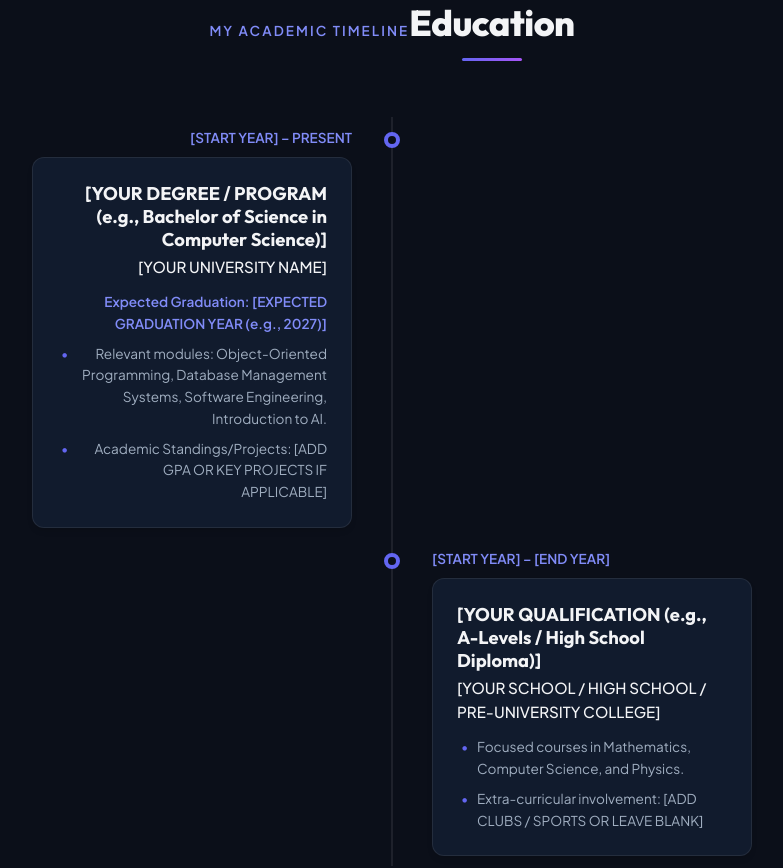
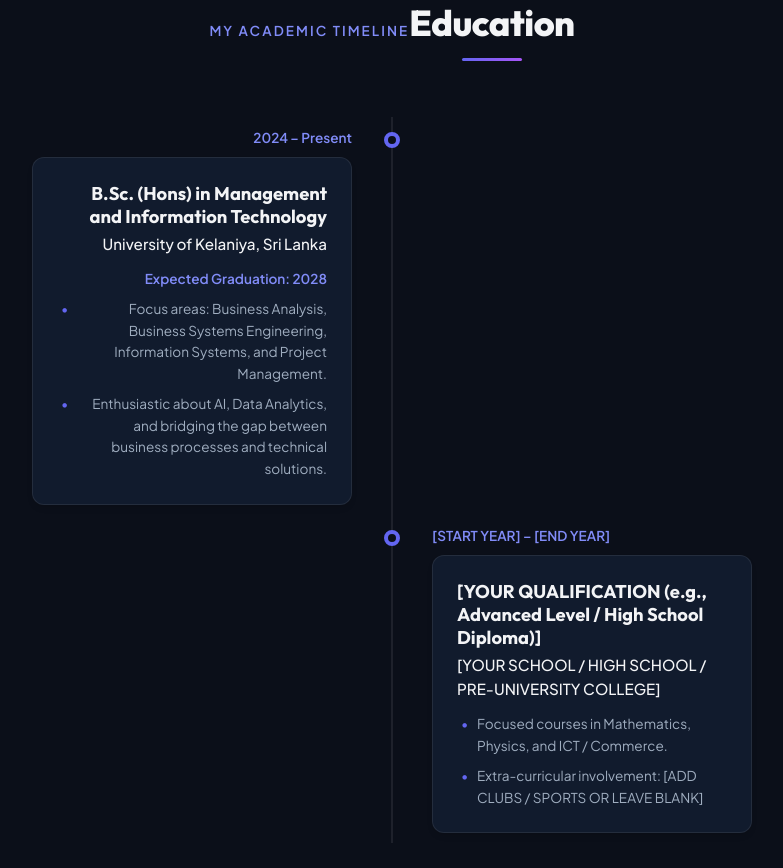
Before and after one commit to surabinik/Surabini_Kantharaj_Portfolio, a React (Vite) app: page / in a window 1280 px wide. Shown: the part 6900-7768 px from the top of the page, without its empty margins (248-1031 px from the left). Built offline with nearby package versions, Linux system fonts and the light colour scheme.

Commit message:
feat: update University of Kelaniya education timeline details

```diff
--- a/src/data/education.js
+++ b/src/data/education.js
@@ -1,23 +1,23 @@
 export const educationData = [
   {
     id: 1,
-    institution: "[YOUR UNIVERSITY NAME]",
-    degree: "[YOUR DEGREE / PROGRAM (e.g., Bachelor of Science in Computer Science)]",
-    period: "[START YEAR] – PRESENT",
-    expectedGraduation: "[EXPECTED GRADUATION YEAR (e.g., 2027)]",
+    institution: "University of Kelaniya, Sri Lanka",
+    degree: "B.Sc. (Hons) in Management and Information Technology",
+    period: "2024 – Present",
+    expectedGraduation: "2028",
     details: [
-      "Relevant modules: Object-Oriented Programming, Database Management Systems, Software Engineering, Introduction to AI.",
-      "Academic Standings/Projects: [ADD GPA OR KEY PROJECTS IF APPLICABLE]"
+      "Focus areas: Business Analysis, Business Systems Engineering, Information Systems, and Project Management.",
+      "Enthusiastic about AI, Data Analytics, and bridging the gap between business processes and technical solutions."
     ]
   },
   {
     id: 2,
     institution: "[YOUR SCHOOL / HIGH SCHOOL / PRE-UNIVERSITY COLLEGE]",
-    degree: "[YOUR QUALIFICATION (e.g., A-Levels / High School Diploma)]",
+    degree: "[YOUR QUALIFICATION (e.g., Advanced Level / High School Diploma)]",
     period: "[START YEAR] – [END YEAR]",
     expectedGraduation: "",
     details: [
-      "Focused courses in Mathematics, Computer Science, and Physics.",
+      "Focused courses in Mathematics, Physics, and ICT / Commerce.",
       "Extra-curricular involvement: [ADD CLUBS / SPORTS OR LEAVE BLANK]"
     ]
   }
```
